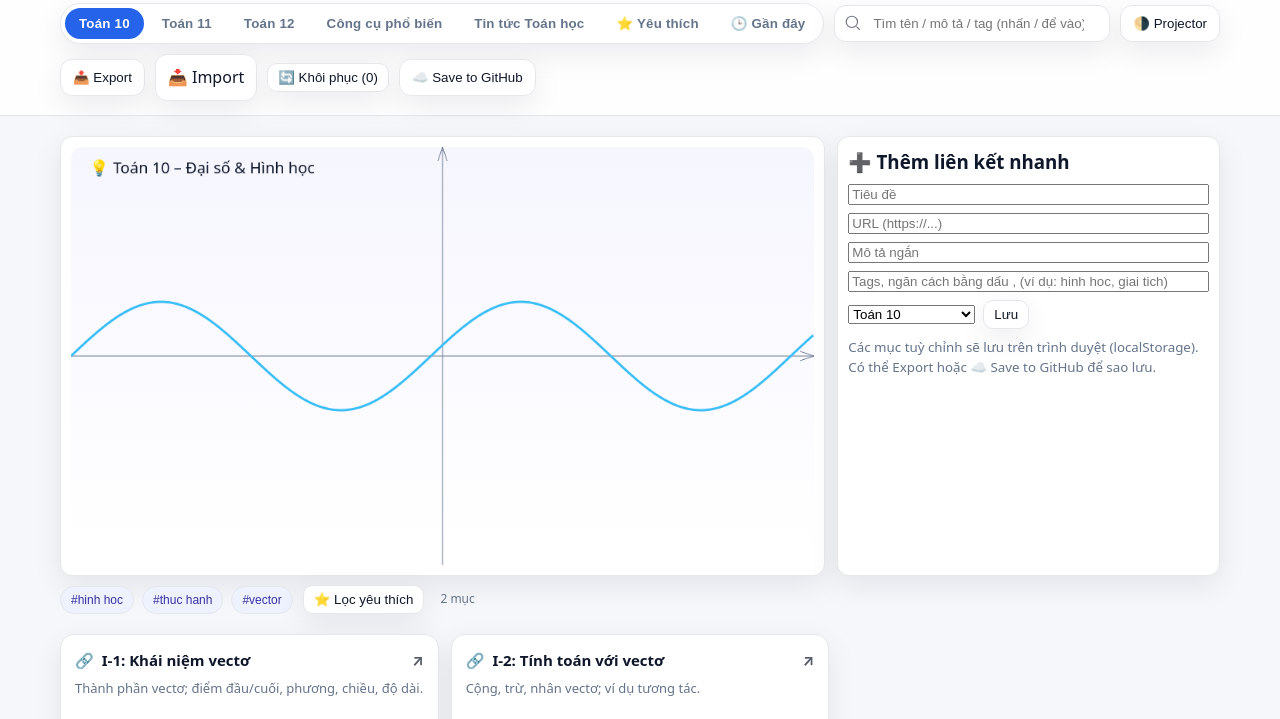
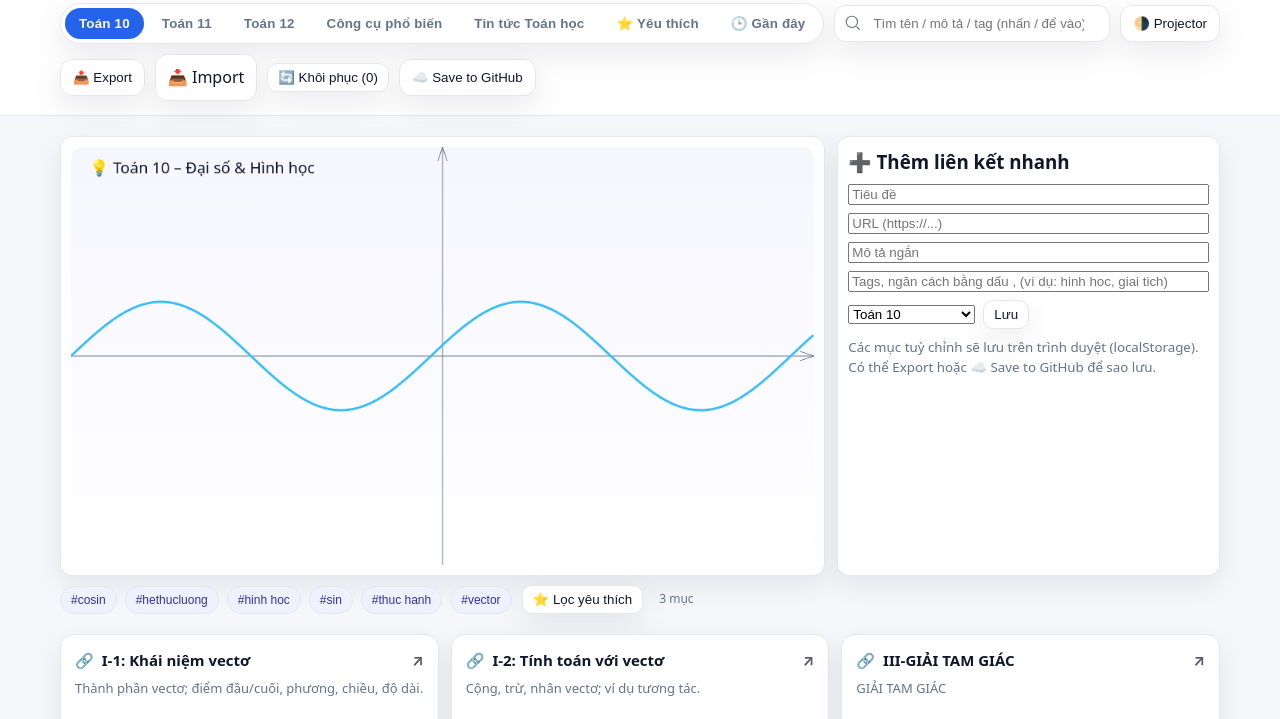
Before and after one commit to Vutienluc178/WEB2, a plain HTML site: page tools/tien-ich/tonghop.html in a window 1280 px wide. Shown: the part 77-796 px from the top of the page. Drawn offline with Linux system fonts and the light colour scheme.

Commit message:
Update tonghop.html

```diff
--- a/tools/tien-ich/tonghop.html
+++ b/tools/tien-ich/tonghop.html
@@ -214,17 +214,84 @@
 <script>
 /* ================== DỮ LIỆU MẪU (có tags) ================== */
 const baseData = {
-  "toan10":[
-    {"title":"I-1: Khái niệm vectơ","path":"https://www.congcutoanhoc.com/congcu/vecto/vecto.html","desc":"Thành phần vectơ; điểm đầu/cuối, phương, chiều, độ dài.","tags":["hinh hoc","vector"]},
-    {"title":"I-2: Tính toán với vectơ","path":"https://www.congcutoanhoc.com/congcu/vecto/tinhvecto.html","desc":"Cộng, trừ, nhân vectơ; ví dụ tương tác.","tags":["hinh hoc","vector","thuc hanh"]}
+ "toan10": [
+    {
+      "title": "I-1: Khái niệm vectơ",
+      "path": "https://www.congcutoanhoc.com/congcu/vecto/vecto.html",
+      "desc": "Thành phần vectơ; điểm đầu/cuối, phương, chiều, độ dài.",
+      "tags": [
+        "hinh hoc",
+        "vector"
+      ]
+    },
+    {
+      "title": "I-2: Tính toán với vectơ",
+      "path": "https://www.congcutoanhoc.com/congcu/vecto/tinhvecto.html",
+      "desc": "Cộng, trừ, nhân vectơ; ví dụ tương tác.",
+      "tags": [
+        "hinh hoc",
+        "vector",
+        "thuc hanh"
+      ]
+    },
+    {
+      "title": "III-GIẢI TAM GIÁC",
+      "path": "https://congcutoanhoc.com/congcu/giaitamgiac/giaitamgiac.html",
+      "desc": "GIẢI TAM GIÁC",
+      "tags": [
+        "hethucluong",
+        "cosin",
+        "sin"
+      ]
+    }
   ],
-  "toan11":[
-    {"title":"III-1: Hàm số lượng giác","path":"https://www.congcutoanhoc.com/congcu/hamluonggiac/hamluonggiac.html","desc":"Đồ thị sin, cos, tan, cot; chu kỳ – biên độ.","tags":["luong giac","do thi"]},
-    {"title":"III-2: Tổ hợp – Xác suất","path":"https://www.congcutoanhoc.com/congcu/xacsuat/xacsuat.html","desc":"Mô phỏng xác suất; luật số lớn.","tags":["xac suat","thong ke"]}
+  "toan11": [
+    {
+      "title": "III-1: Hàm số lượng giác",
+      "path": "https://www.congcutoanhoc.com/congcu/hamluonggiac/hamluonggiac.html",
+      "desc": "Đồ thị sin, cos, tan, cot; chu kỳ – biên độ.",
+      "tags": [
+        "luong giac",
+        "do thi"
+      ]
+    },
+    {
+      "title": "III-2: Tổ hợp – Xác suất",
+      "path": "https://www.congcutoanhoc.com/congcu/xacsuat/xacsuat.html",
+      "desc": "Mô phỏng xác suất; luật số lớn.",
+      "tags": [
+        "xac suat",
+        "thong ke"
+      ]
+    }
   ],
-  "toan12":[
-    {"title":"IV-3: Giải tam giác 2","path":"https://www.congcutoanhoc.com/congcu/giaitamgiac/giaitamgiac.html","desc":"Định lý sin – cos; dựng hình.","tags":["hinh hoc","giai tam giac"]},
-    {"title":"IV-4: Đường tiệm cận hàm số","path":"https://www.congcutoanhoc.com/congcu/tiemcan/tiemcan.html","desc":"Tiệm cận đứng, ngang, xiên.","tags":["giai tich","do thi"]}
+  "toan12": [
+    {
+      "title": "IV-3: Giải tam giác 2",
+      "path": "https://www.congcutoanhoc.com/congcu/giaitamgiac/giaitamgiac.html",
+      "desc": "Định lý sin – cos; dựng hình.",
+      "tags": [
+        "hinh hoc",
+        "giai tam giac"
+      ]
+    },
+    {
+      "title": "IV-4: Đường tiệm cận hàm số",
+      "path": "https://www.congcutoanhoc.com/congcu/tiemcan/tiemcan.html",
+      "desc": "Tiệm cận đứng, ngang, xiên.",
+      "tags": [
+        "giai tich",
+        "do thi"
+      ]
+    },
+    {
+      "title": "TỌA ĐỘ HÌNH CHIẾU",
+      "path": "https://congcutoanhoc.com/congcu/toadovt/index.html",
+      "desc": "Xác định  tọa độ hình chiếu điểm trên Oxyz",
+      "tags": [
+        "Oxyz"
+      ]
+    }
   ],
   "tools":[
     {"title":"GeoGebra","path":"https://www.geogebra.org/","desc":"Công cụ hình học/đại số tương tác.","tags":["tool","hinh hoc","do thi"]},
```
